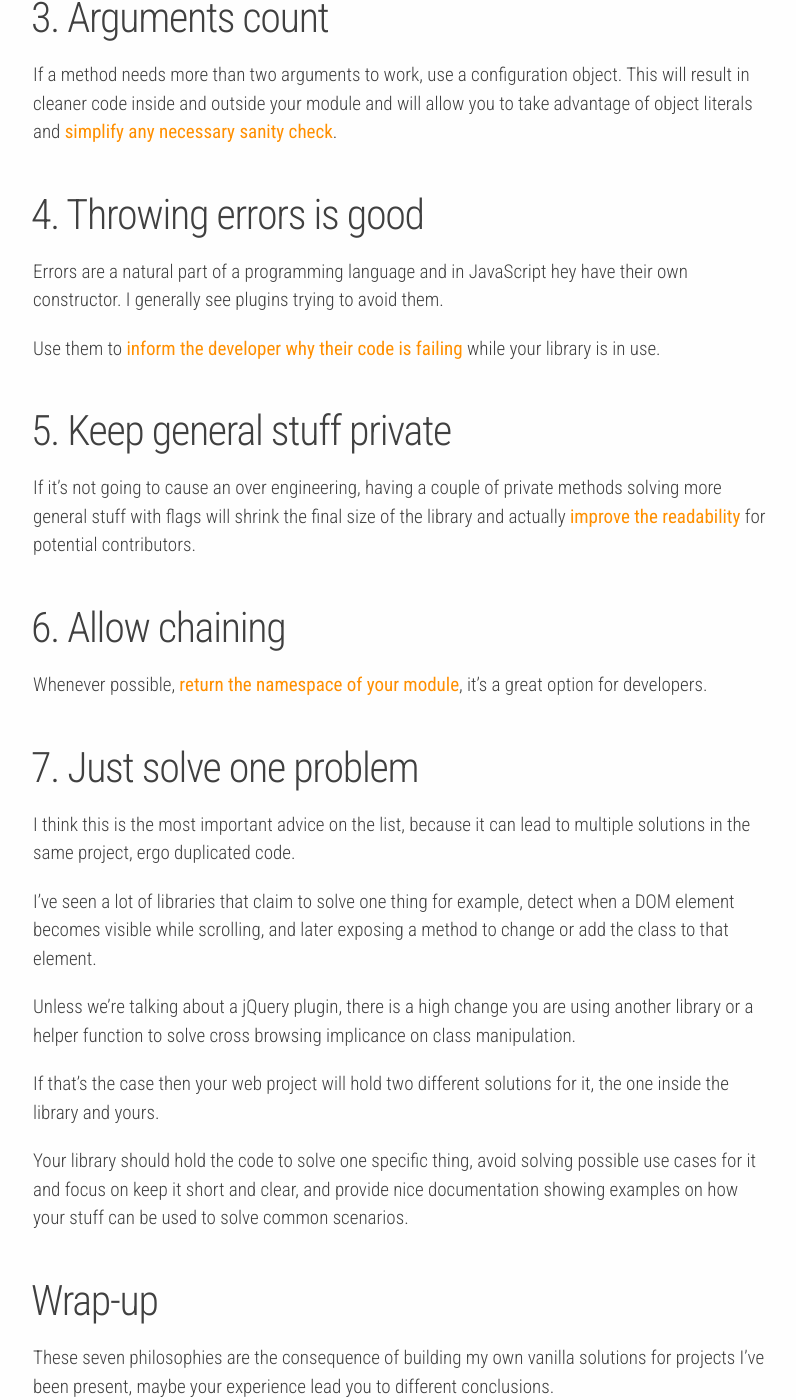
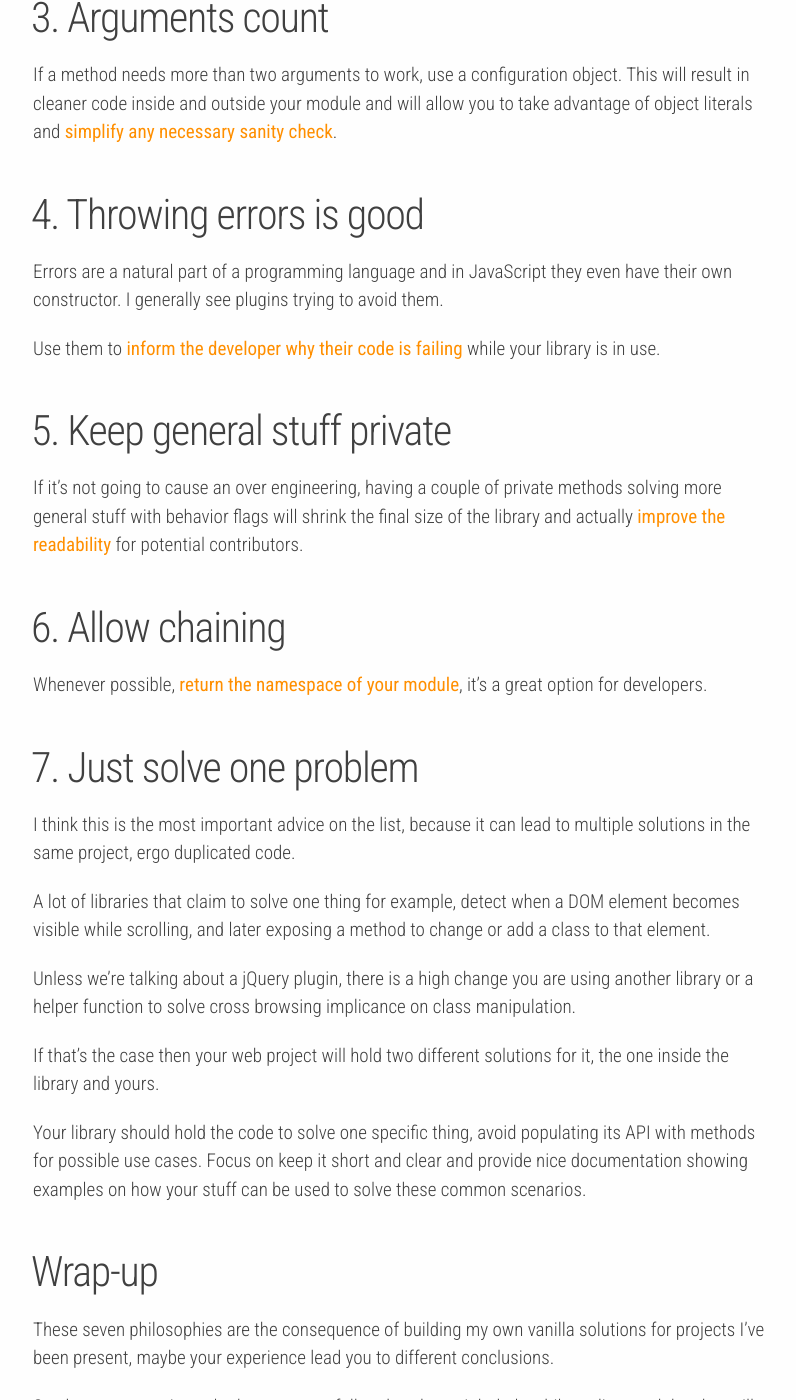
Before and after one commit to jeremenichelli/jeremenichelli.github.io, a Jekyll site: the page built from _posts/2016-02-18-seven-things-to-consider-while-building-an-api.md, in a window 1280 px wide and 1400 px high, scrolled down 1313 px. Shown: the whole window, without its empty margins (237-1033 px from the left). Built offline with Jekyll 4.4.1, drawn with Linux system fonts in a browser that asks for light colours; Markdown is read by kramdown in place of the engine named in the settings; some of the changed text lies outside the part shown.

Commit message:
Small correction on last post

```diff
--- a/_posts/2016-02-18-seven-things-to-consider-while-building-an-api.md
+++ b/_posts/2016-02-18-seven-things-to-consider-while-building-an-api.md
@@ -32,14 +32,14 @@ If a method needs more than two arguments to work, use a configuration object. T
 
 ## 4. Throwing errors is good
 
-Errors are a natural part of a programming language and in JavaScript hey have their own constructor. I generally see plugins trying to avoid them.
+Errors are a natural part of a programming language and in JavaScript they even have their own constructor. I generally see plugins trying to avoid them.
 
 Use them to <a href="https://github.com/jeremenichelli/mnster/blob/master/dist/mnster.js#L179" target="_blank">inform the developer why their code is failing</a> while your library is in use.
 
 
 ## 5. Keep general stuff private
 
-If it's not going to cause an over engineering, having a couple of private methods solving more general stuff with flags will shrink the final size of the library and actually <a href="https://github.com/jeremenichelli/vigenere/blob/master/src/vigenere.js#L69" target="_blank">improve the readability</a> for potential contributors.
+If it's not going to cause an over engineering, having a couple of private methods solving more general stuff with behavior flags will shrink the final size of the library and actually <a href="https://github.com/jeremenichelli/vigenere/blob/master/src/vigenere.js#L69" target="_blank">improve the readability</a> for potential contributors.
 
 
 ## 6. Allow chaining
@@ -51,17 +51,17 @@ Whenever possible, <a href="https://github.com/jeremenichelli/jabiru/blob/master
 
 I think this is the most important advice on the list, because it can lead to multiple solutions in the same project, ergo duplicated code.
 
-I've seen a lot of libraries that claim to solve one thing for example, detect when a DOM element becomes visible while scrolling, and later exposing a method to change or add the class to that element.
+A lot of libraries that claim to solve one thing for example, detect when a DOM element becomes visible while scrolling, and later exposing a method to change or add a class to that element.
 
 Unless we're talking about a jQuery plugin, there is a high change you are using another library or a helper function to solve cross browsing implicance on class manipulation.
 
 If that's the case then your web project will hold two different solutions for it, the one inside the library and yours.
 
-Your library should hold the code to solve one specific thing, avoid solving possible use cases for it and focus on keep it short and clear, and provide nice documentation showing examples on how your stuff can be used to solve common scenarios.
+Your library should hold the code to solve one specific thing, avoid populating its API with methods for possible use cases. Focus on keep it short and clear and provide nice documentation showing examples on how your stuff can be used to solve these common scenarios.
 
 
 ## Wrap-up
 
 These seven philosophies are the consequence of building my own vanilla solutions for projects I've been present, maybe your experience lead you to different conclusions.
 
-They are not universal rules you must follow, but they might help while coding modules that will be used by other developers.
+So, they are not universal rules you must follow, but they might help while coding modules that will be used by other developers or different projects.
```
Also changed, not shown: other parts of _posts/2016-02-18-seven-things-to-consider-while-building-an-api.md (+1 -1 lines).
